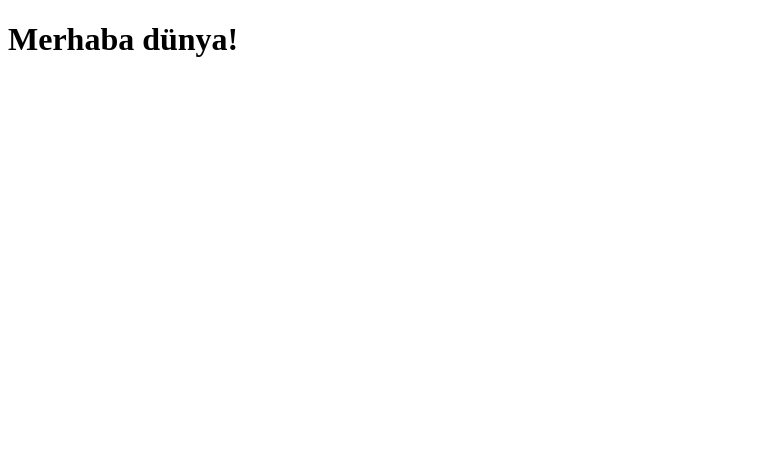
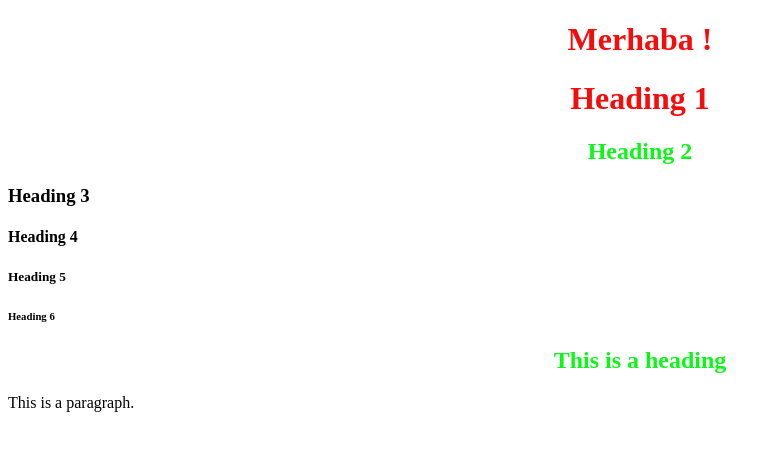
Before and after one commit to efed/web, a plain HTML site: page index.html in a window 1280 px wide. Shown: the whole page, without its empty margins (0-781 px from the left). Drawn offline with Linux system fonts and the light colour scheme.

Commit message:
tamamlamae

```diff
--- a/index.html
+++ b/index.html
@@ -1,12 +1,45 @@
 <!DOCTYPE html>
 <html lang="en">
+
 <head>
     <meta charset="UTF-8">
     <meta name="viewport" content="width=device-width, initial-scale=1.0">
     <meta http-equiv="X-UA-Compatible" content="ie=edge">
+
+    <link rel="icon" type="image/png" href="logo.png" />
+
+    <style>
+        h1 {
+            color: rgb(247, 12, 12);
+            text-align: center;
+        }
+
+        h2 {
+            color: rgb(12, 247, 24);
+            text-align: center;
+        }
+
+    </style>
+
+
     <title>Document</title>
 </head>
+
 <body>
-    <h1>Merhaba dünya!</h1>
+
+        <h1>Merhaba !</h1>
+        <h1>Heading 1</h1>
+        <h2>Heading 2</h2>
+        <h3>Heading 3</h3>
+        <h4>Heading 4</h4>
+        <h5>Heading 5</h5>
+        <h6>Heading 6</h6>
+
+    <h2>This is a heading</h2>
+    <p>This is a paragraph.</p>
+
+
+
 </body>
+
 </html>
```
Also changed, not shown: logo.png (added).
